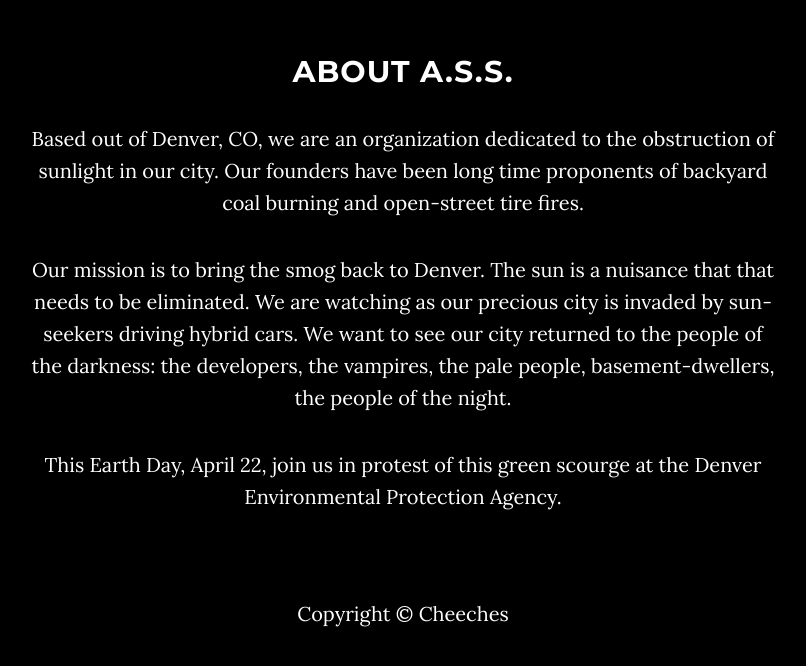
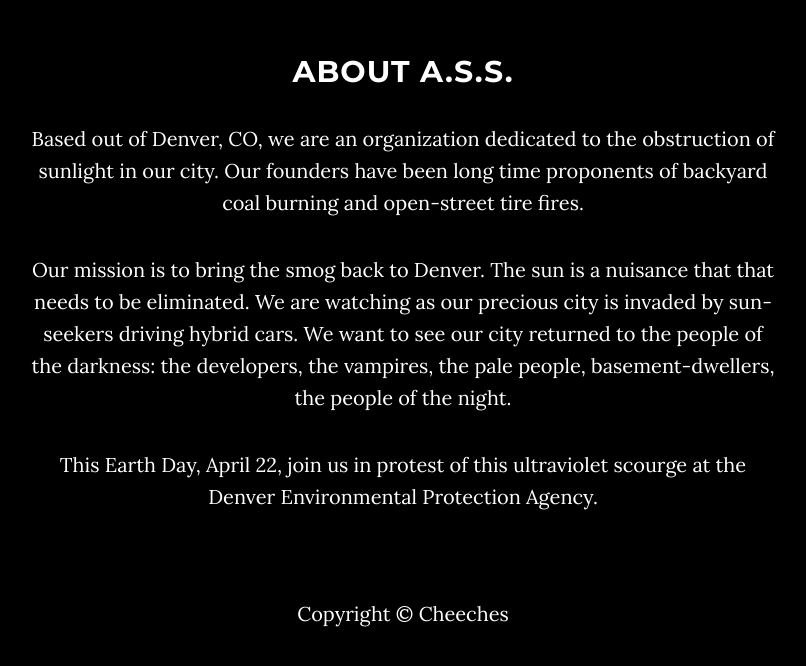
Before and after one commit to annnfrann/hackthedot420, a website: page startbootstrap-grayscale-gh-pages/about.html in a window 1280 px wide. Shown: the part 995-1661 px from the top of the page, without its empty margins (237-1043 px from the left). Drawn offline with nearby package versions, Linux system fonts and the light colour scheme.

Commit message:
Changed one word

```diff
--- a/startbootstrap-grayscale-gh-pages/about.html
+++ b/startbootstrap-grayscale-gh-pages/about.html
@@ -112,7 +112,7 @@
                 that needs to be eliminated. We are watching as our precious city is invaded
                 by sun-seekers driving hybrid cars. We want to see our city returned to the people of the darkness:
                 the developers, the vampires, the pale people, basement-dwellers, the people of the night.</p>
-                <p>This Earth Day, April 22, join us in protest of this green scourge at the Denver Environmental Protection Agency.</p>
+                <p>This Earth Day, April 22, join us in protest of this ultraviolet scourge at the Denver Environmental Protection Agency.</p>
             </div>
         </div>
     </section>
```
